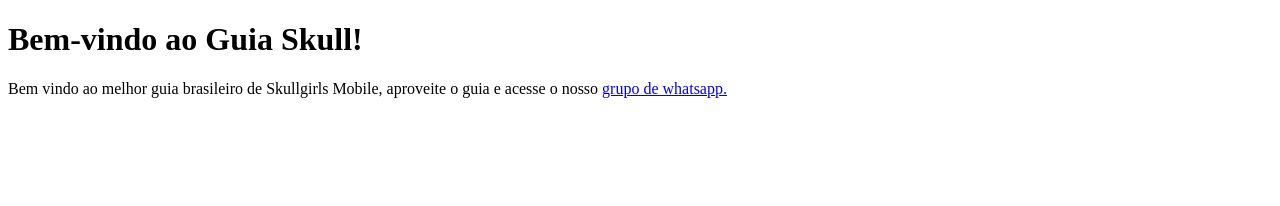
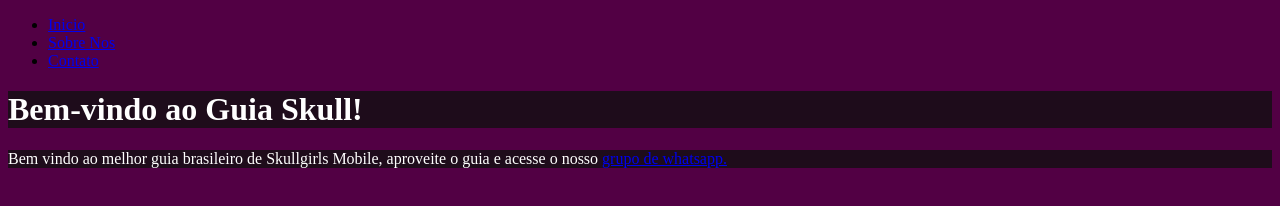
Before and after one commit to Bunnylby/Guia-de-Skullgirls, a plain HTML site: page index.html in a window 1280 px wide. Drawn offline with Linux system fonts and the light colour scheme.

Commit message:
3 files modified

```diff
--- a/Javascript.js
+++ b/Javascript.js
@@ -0,0 +1 @@
+console.log("Olá, mundo!");
--- a/index.html
+++ b/index.html
@@ -2,9 +2,20 @@
 <html lang="pt-BR">
   <head>
     <meta charset="UTF-3" />
+    <meta name="viewport" content="width=device-width, initial-scale=1.0" />
     <title>Guia Skull! by Bunnylby</title>
+    <link rel="stylesheet" href="styles.css" />
   </head>
   <body>
+    <header>
+      <nav>
+        <ul>
+          <li><a href="#">Inicio</a></li>
+          <li><a href="#">Sobre Nos</a></li>
+          <li><a href="#">Contato</a></li>
+        </ul>
+      </nav>
+    </header>
     <h1>Bem-vindo ao Guia Skull!</h1>
     <p>
       Bem vindo ao melhor guia brasileiro de Skullgirls Mobile, aproveite o guia
--- /dev/null
+++ b/styles.css
@@ -0,0 +1,7 @@
+body {
+  background: #520044;
+}
+h1,p {
+  background-color: #1e0c1b;
+  color: white;
+}
```
